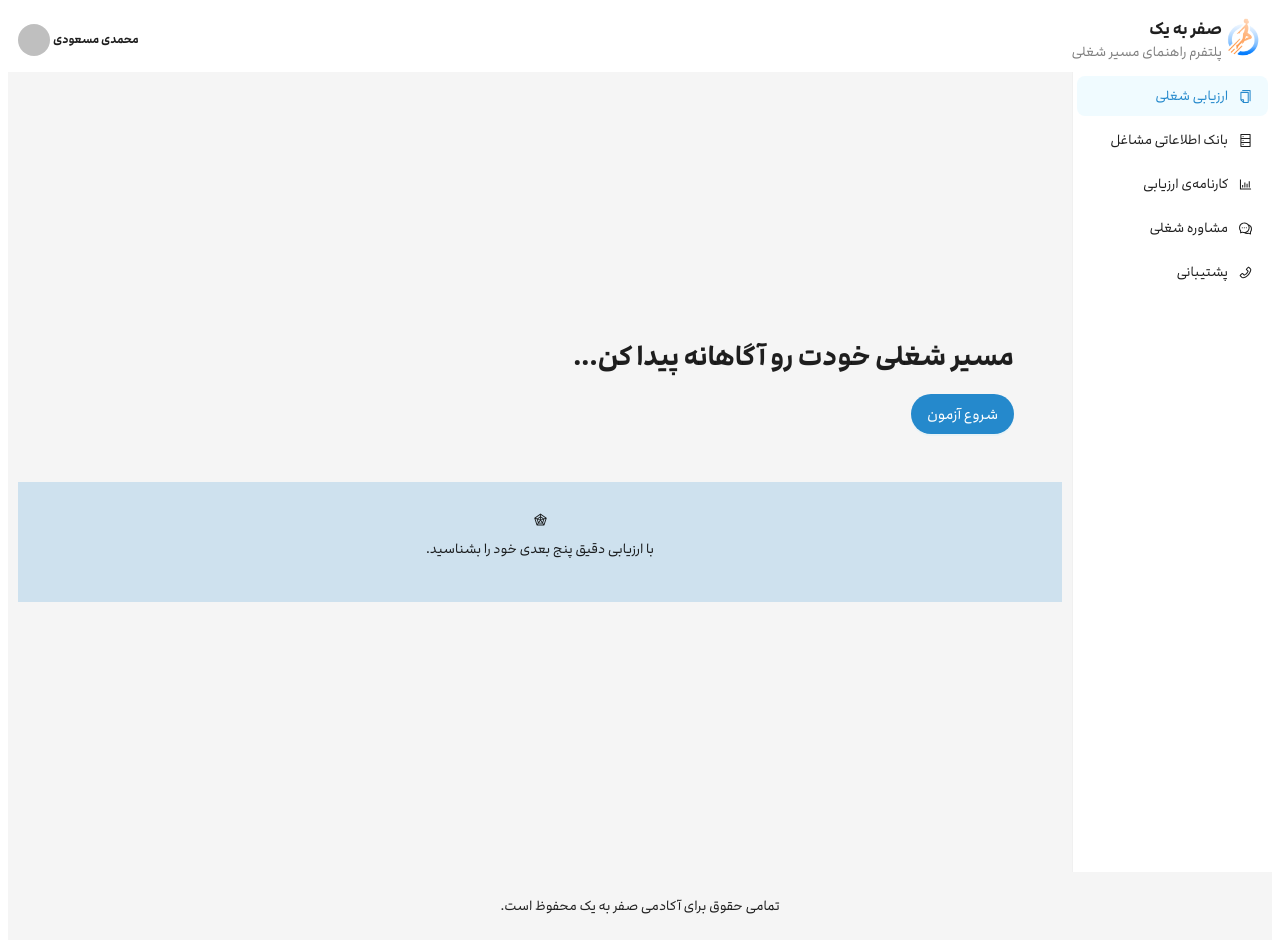
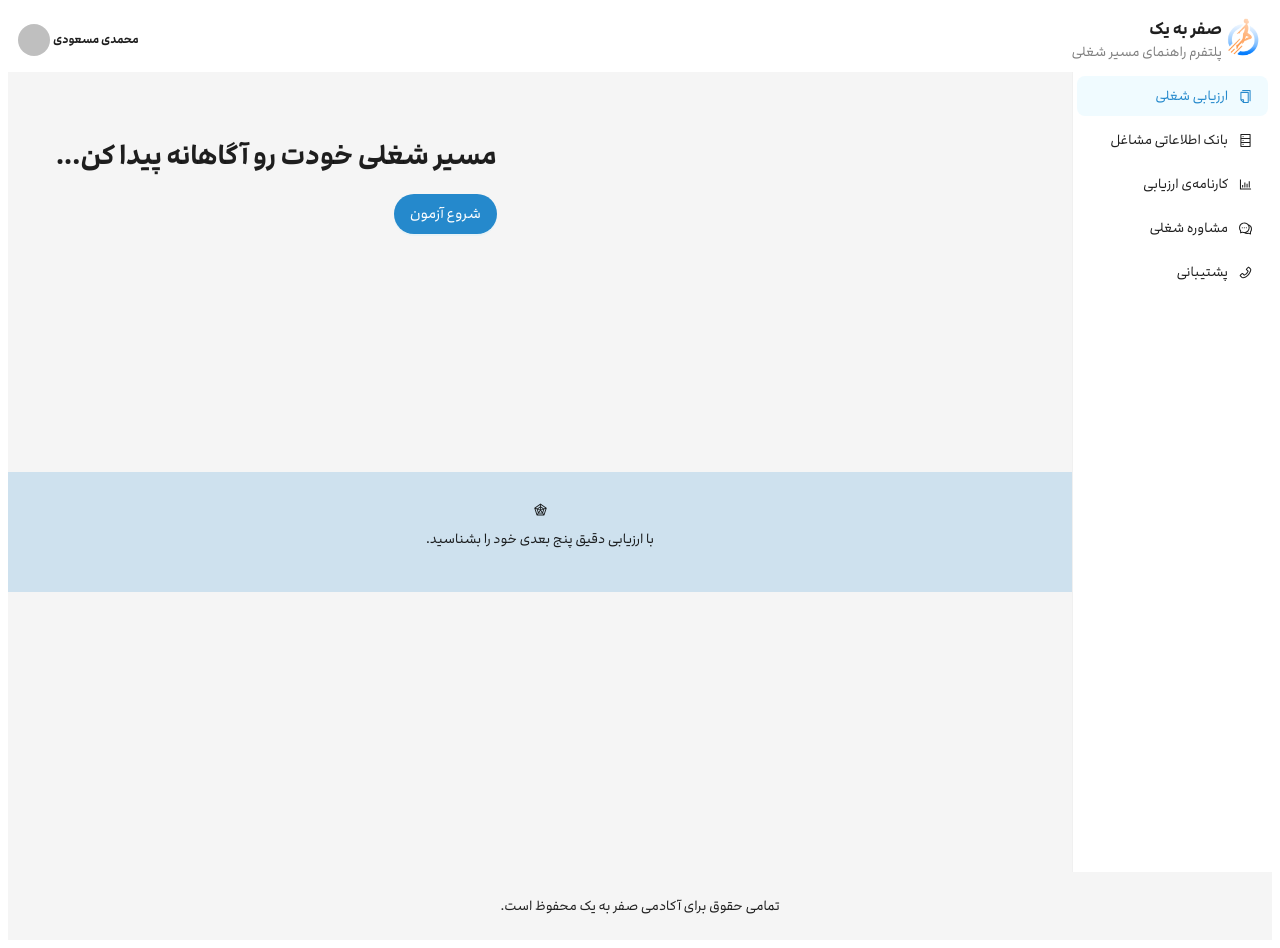
Before and after one commit to mohammadmaso/sefrbeyek-front, a Next.js app: page /assessment in a window 1280 px wide. Built offline with nearby package versions, Linux system fonts and the light colour scheme.

Commit message:
some changes

```diff
--- a/src/app/assessment/page.tsx
+++ b/src/app/assessment/page.tsx
@@ -1,4 +1,4 @@
-'use-client';
+'use client';
 import MainLayout from '@/layout/MainLayout';
 import { List, Card, Flex, Typography, Button } from 'antd';
 import Meta from 'antd/es/card/Meta';
@@ -14,7 +14,7 @@ const page = (props: Props) => {
   return (
     <>
       <MainLayout activeTab="/assessment">
-        <Flex vertical justify="end" style={{ width: '100%', minHeight: '400px', background: "url('https://mindlerimages.imgix.net/tinyimg/class8.svg') right 0px bottom 0px no-repeat;" }}>
+        <Flex vertical justify="start" align="end" style={{ width: '100%', minHeight: '400px', background: "url('https://mindlerimages.imgix.net/tinyimg/class8.svg') right 0px bottom 0px no-repeat;" }}>
           <Flex style={{ padding: '3rem' }} vertical justify="end">
             <h1>مسیر شغلی‌ خودت رو آگاهانه پیدا کن...</h1>
             <Link href={'/assessment/start'}>
--- a/src/app/assessment/start/page.tsx
+++ b/src/app/assessment/start/page.tsx
@@ -6,6 +6,7 @@ import { json } from '../survey';
 import 'survey-core/defaultV2.min.css';
 import { themeJson } from './theme';
 import MainLayout from '@/layout/MainLayout';
+
 const SurveyComponent = () => {
   const survey = new Model(json);
   survey.onComplete.add((sender: any, options: any) => {
--- a/src/app/careers/page.tsx
+++ b/src/app/careers/page.tsx
@@ -26,6 +26,7 @@ const Page = (props: Props) => {
   return (
     <>
       <MainLayout activeTab="/careers">
+        <Flex vertical style={{ margin: '10px' }}>
           <h1>بانک اطلاعاتی مشاغل</h1>
 
           <List
@@ -47,6 +48,7 @@ const Page = (props: Props) => {
               </List.Item>
             )}
           />
+        </Flex>
       </MainLayout>
     </>
   );
--- a/src/app/globals.css
+++ b/src/app/globals.css
@@ -19,7 +19,9 @@
   font-weight: normal;
   font-style: normal;
 }
-.sv-string-viewer{
+.sv-string-viewer {
   font-family: 'Alibaba' !important;
-
 }
+.sd-btn{
+    font-family: 'Alibaba' !important;
+}
--- a/src/layout/MainLayout.tsx
+++ b/src/layout/MainLayout.tsx
@@ -79,7 +79,7 @@ const App = ({ children, activeTab }: any) => {
           >
             <Menu theme="light" mode="inline" style={{ minHeight: '100vh' }} defaultSelectedKeys={[activeTab]} items={items} onSelect={(info) => router.push(info.key)} />
           </Sider>
-          <Content style={{ margin: 10 }}>{children}</Content>
+          <Content>{children}</Content>
         </Layout>
         <Footer style={{ textAlign: 'center', background: 'transparent' }}>تمامی حقوق برای آکادمی صفر به یک محفوظ است.</Footer>
       </Layout>
```
Lines whose indentation alone changed are shown as unchanged.
